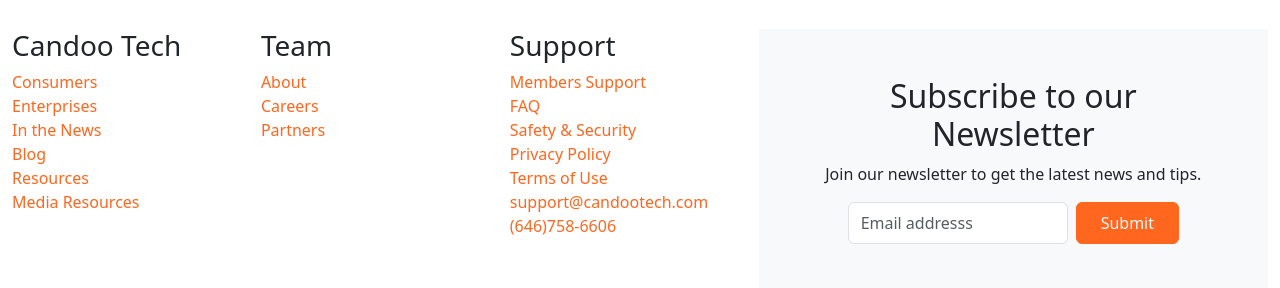
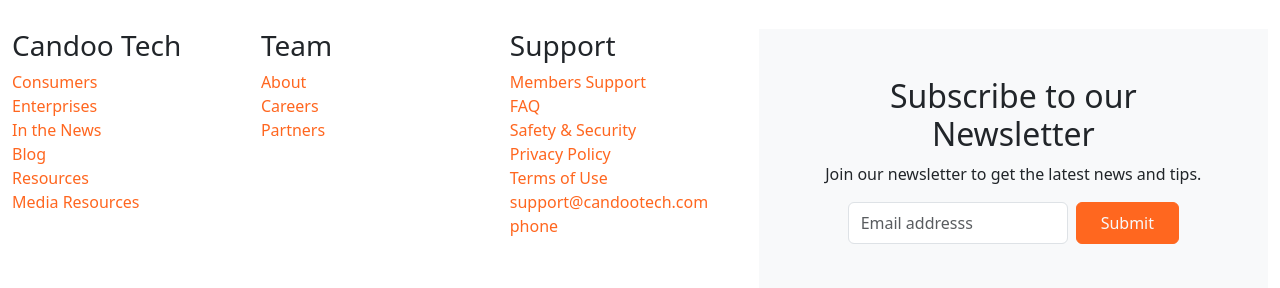
Before and after one commit to thornwebdesign/candoo-website, a React (Vite) app in the folder app/: page / in a window 1280 px wide. Shown: the part 7995-8283 px from the top of the page. Built offline with nearby package versions, Linux system fonts and the light colour scheme.

Commit message:
Added links object to iterate through links in footer

```diff
--- a/app/src/sections/footer.tsx
+++ b/app/src/sections/footer.tsx
@@ -1,3 +1,97 @@
+
+interface LinkInterface {
+    title: string
+    route: string
+    menus: string[]
+}
+
+const links: LinkInterface[] = [
+    {
+
+        title: "Consumers",
+        route: "/consumers",
+        menus: ['tech']
+    },
+    {
+        title: "Enterprises",
+        route: "/enterprises",
+        menus: ['tech']
+
+    },
+    {
+        title: "In the News",
+        route: "/in-the-news",
+        menus: ['tech']
+
+    },
+    {
+        title: "Blog",
+        route: "/blog",
+        menus: ['tech']
+
+    },
+    {
+        title: "Resources",
+        route: "/resources",
+        menus: ['tech']
+
+    },
+    {
+        title: "Media Resources",
+        route: "/media-resources",
+        menus: ['tech']
+    },
+    {
+        title: "About",
+        route: "/about",
+        menus: ['team']
+    },
+    {
+        title: "Careers",
+        route: "/careers",
+        menus: ['team']
+    },
+    {
+        title: "Partners",
+        route: "/partners",
+        menus: ['team']
+    },
+    {
+        title: "Members Support",
+        route: "/members-support",
+        menus: ['support']
+    },
+    {
+        title: "FAQ",
+        route: "/faq",
+        menus: ['support']
+    },
+    {
+        title: "Safety & Security",
+        route: "/safety-security",
+        menus: ['support']
+    },
+    {
+        title: "Privacy Policy",
+        route: "/privacy-policy",
+        menus: ['support']
+    },
+    {
+        title: "Terms of Use",
+        route: "/terms-of-use",
+        menus: ['support']
+    },
+    {
+        title: "support@candootech.com",
+        route: "/supportatcandootech.com",
+        menus: ['support']
+    },
+    {
+        title: "phone",
+        route: "/partners",
+        menus: ['support']
+    },
+]
 
 
 function FooterSection() {
@@ -11,64 +105,31 @@
                             <div className="col">
                                 <h3>Candoo Tech</h3>
                                 <ul className="text-primary">
+                                    {links.filter(l => l.menus.includes('tech')).map(link => (
                                         <li className="nav-item">
-                                        <a href="#" className="nav-link text-primary">Consumers</a>
+                                            <a href={link.route} className="nav-link text-primary">{link.title}</a>
                                         </li>
-                                    <li className="nav-item">
-                                        <a href="#" className="nav-link text-primary">Enterprises</a>
-                                    </li>
-                                    <li className="nav-item">
-                                        <a href="#" className="nav-link text-primary">In the News</a>
-                                    </li>
-                                    <li className="nav-item">
-                                        <a href="#" className="nav-link text-primary">Blog</a>
-                                    </li>
-                                    <li className="nav-item">
-                                        <a href="#" className="nav-link text-primary">Resources</a>
-                                    </li>
-                                    <li className="nav-item">
-                                        <a href="#" className="nav-link text-primary">Media Resources</a>
-                                    </li>
+                                    ))}
                                 </ul>
                             </div>
                             <div className="col">
                                 <h3>Team</h3>
                                 <ul className="text-primary">
+                                    {links.filter(l => l.menus.includes('team')).map(link => (
                                         <li className="nav-item">
-                                        <a href="#" className="nav-link text-primary">About</a>
+                                            <a href={link.route} className="nav-link text-primary">{link.title}</a>
                                         </li>
-                                    <li className="nav-item">
-                                        <a href="#" className="nav-link text-primary">Careers</a>
-                                    </li>
-                                    <li className="nav-item">
-                                        <a href="#" className="nav-link text-primary">Partners</a>
-                                    </li>
+                                    ))}
                                 </ul>
                             </div>
                             <div className="col">
                                 <h3>Support</h3>
                                 <ul className="text-primary">
+                                    {links.filter(l => l.menus.includes('support')).map(link => (
                                         <li className="nav-item">
-                                        <a href="#" className="nav-link text-primary">Members Support</a>
+                                            <a href={link.route} className="nav-link text-primary">{link.title}</a>
                                         </li>
-                                    <li className="nav-item">
-                                        <a href="#" className="nav-link text-primary">FAQ</a>
-                                    </li>
-                                    <li className="nav-item">
-                                        <a href="#" className="nav-link text-primary">Safety & Security</a>
-                                    </li>
-                                    <li className="nav-item">
-                                        <a href="#" className="nav-link text-primary">Privacy Policy</a>
-                                    </li>
-                                    <li className="nav-item">
-                                        <a href="#" className="nav-link text-primary">Terms of Use</a>
-                                    </li>
-                                    <li className="nav-item">
-                                        <a href="#" className="nav-link text-primary">support@candootech.com</a>
-                                    </li>
-                                    <li className="nav-item">
-                                        <a href="#" className="nav-link text-primary">(646)758-6606</a>
-                                    </li>
+                                    ))}
                                 </ul>
                             </div>
                         </div>
```
Lines whose indentation alone changed are shown as unchanged.
